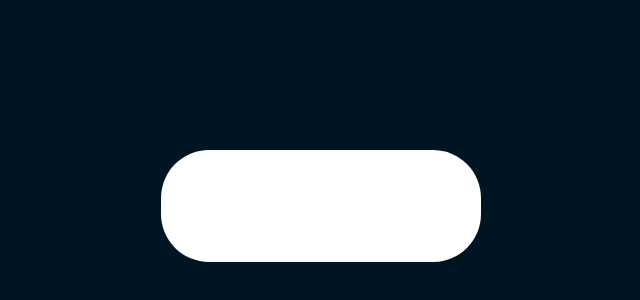
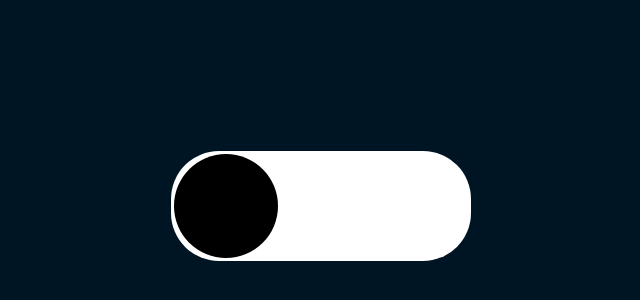
Before and after one commit to renansouza12/Animation-Button, a plain HTML site: page index.html in a window 1280 px wide. Shown: the part 194-494 px from the top of the page, without its empty margins (319-959 px from the left). Drawn offline with Linux system fonts and the light colour scheme.

Commit message:
added indicator

```diff
--- a/style.css
+++ b/style.css
@@ -15,8 +15,19 @@ body{
     justify-content: center;
 }
 .toggle{
-    height: 7rem;
-    width: 20rem;
+    position: relative;
+    height: 110px;
+    width: 300px;
     border-radius: 3rem;
     background: #fff;
 }
+.indicator{
+    position: absolute;
+    width: 130px;
+    height: 130px;
+    border-radius: 50%;
+    background: #000;
+    top: -10px;
+    left: -10px;
+    transform: scale(0.8);
+}
```
